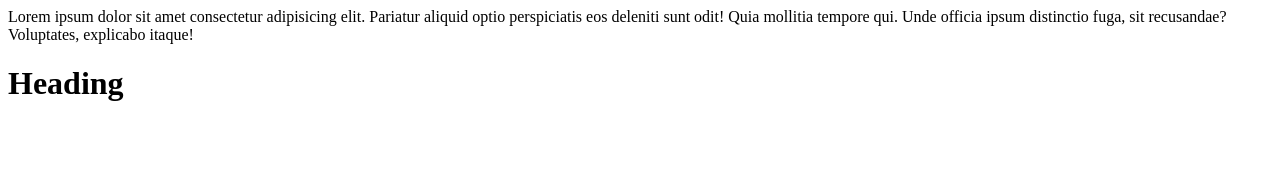
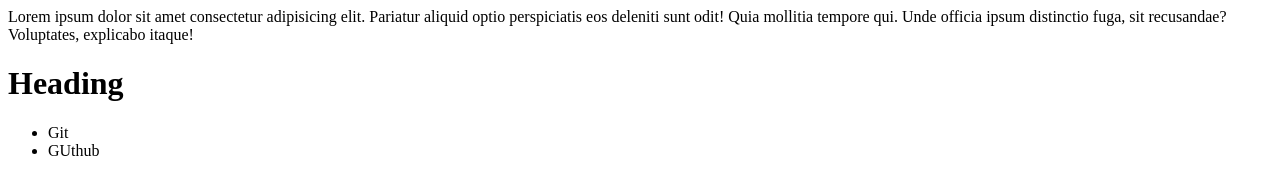
Before and after one commit to midhun8946/demo, a plain HTML site: page index.html in a window 1280 px wide. Drawn offline with Linux system fonts and the light colour scheme.

Commit message:
list added

```diff
--- a/index.html
+++ b/index.html
@@ -7,5 +7,9 @@
 <body>
     <p>Lorem ipsum dolor sit amet consectetur adipisicing elit. Pariatur aliquid optio perspiciatis eos deleniti sunt odit! Quia mollitia tempore qui. Unde officia ipsum distinctio fuga, sit recusandae? Voluptates, explicabo itaque!</p>
 <h1>Heading</h1>
+<ul>
+    <li>Git</li>
+    <li>GUthub</li>
+</ul>
 </body>
 </html>
```
